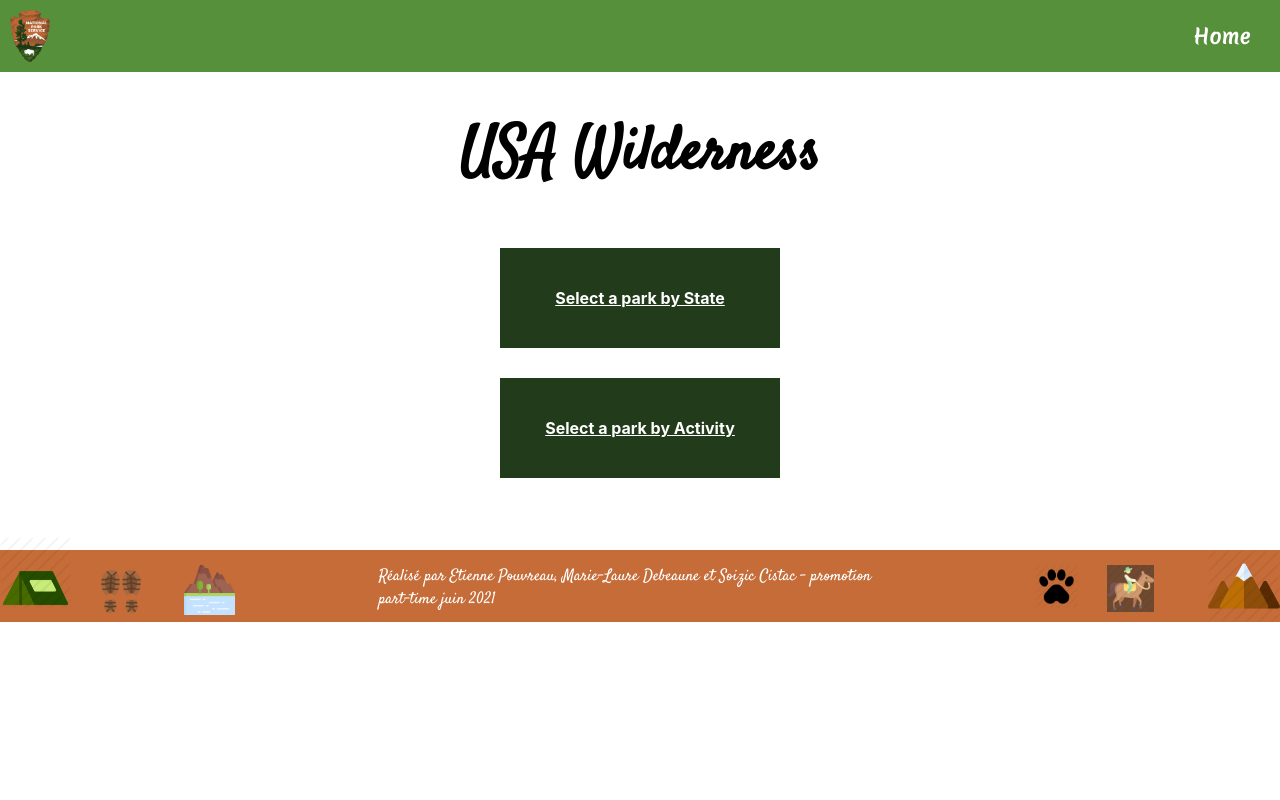
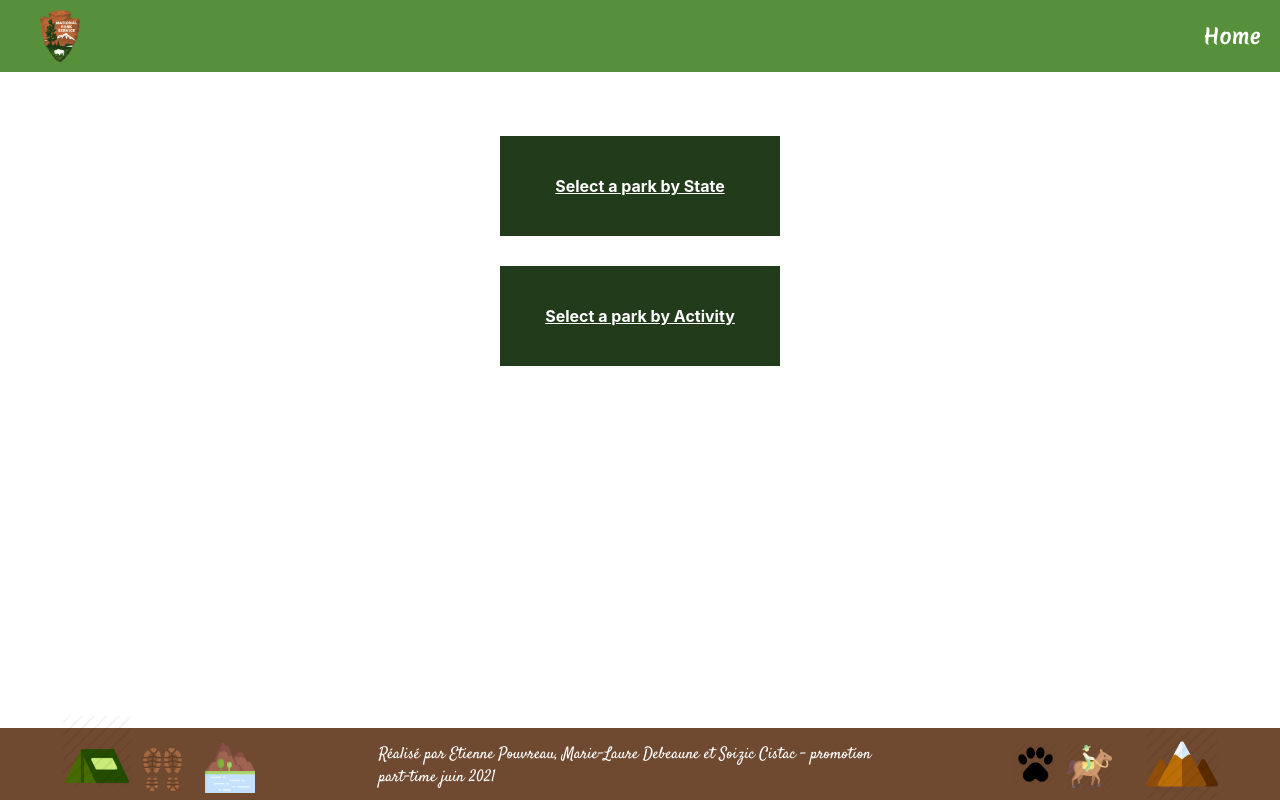
Before and after one commit to SoizicCistac/usa-wilderness, a React (Create React App) app: page / in a window 1280 px wide. Built offline with nearby package versions, Linux system fonts and the light colour scheme; a web font is replaced by a local one.

Commit message:
fix footer

```diff
--- a/src/App.css
+++ b/src/App.css
@@ -11,6 +11,10 @@
   --light-green: #56903a;
   --brown: #6f4930;
   --light-brown: #c56c39;
+}
+*{
+  margin: 0;
+  padding: 0;
 }
 
 .App {
@@ -49,8 +53,10 @@
   display: flex;
   flex-direction: row;
   justify-content: space-between;
+  position: fixed;
+  width: 100%;
   align-items: center;
-  padding-right: 30px;
+  padding-left: 30px;
 }
 
 h1{
@@ -66,6 +72,7 @@ h1{
   font-weight: bold;
   font-size: 20px;
   font-family: var(--fourth-font);
+  padding-right: 50px;
 }
 
 #buttonState{
@@ -106,14 +113,15 @@ h1{
 }
 
 .footer{
-  background-color: var(--light-brown);
+  background-color: var(--brown);
   display:flex;
   flex-direction:row;
   height:72px;
-  justify-content:space-between;
-  position:absolute;
+  justify-content:space-around;
+  position:fixed;
+  bottom: 0;
+  left: 0;
   width:100%;
-  margin-top:3.25%;
 }
 
 .textFooter{
--- a/src/pages/Activity.js
+++ b/src/pages/Activity.js
@@ -6,13 +6,16 @@ import Footer from '../components/Footer';
 
 function Activity () {
     return(
+        <>
         <div className="main">
             <Menu/>
             <h2>Select Park by Activity</h2>
             <SelectActivity/>
 
-            <Footer/>
         </div>
+
+        <Footer/>
+        </>
     )
 }
 
```
